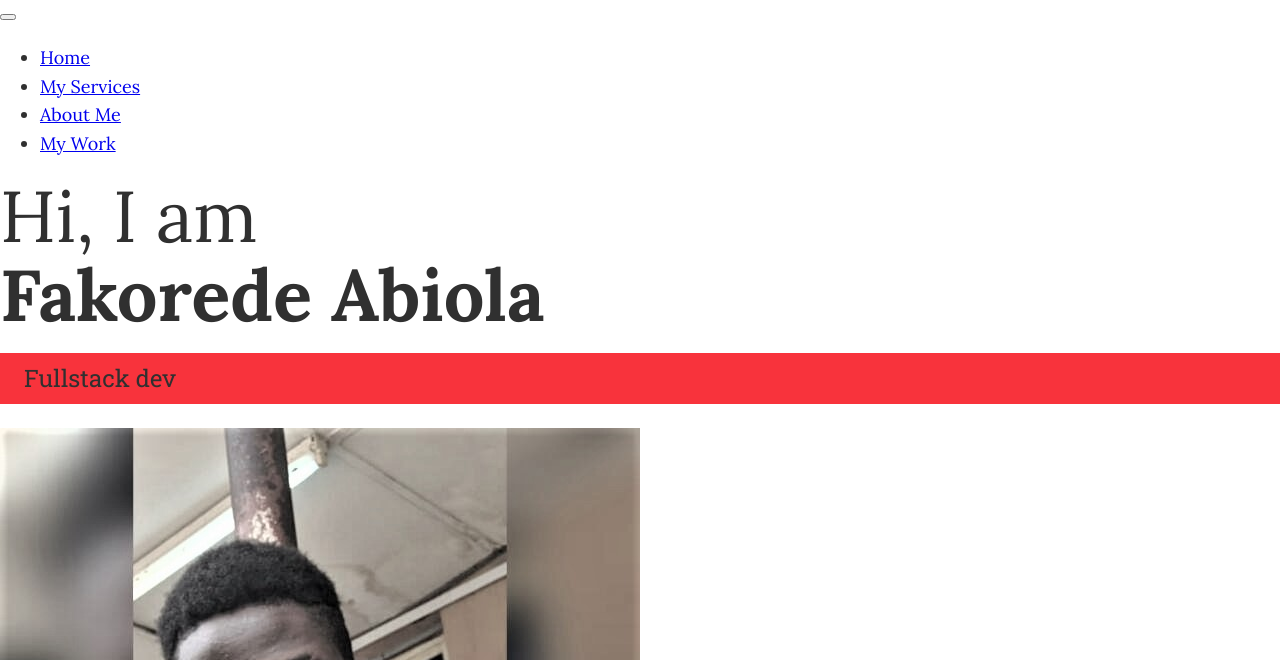
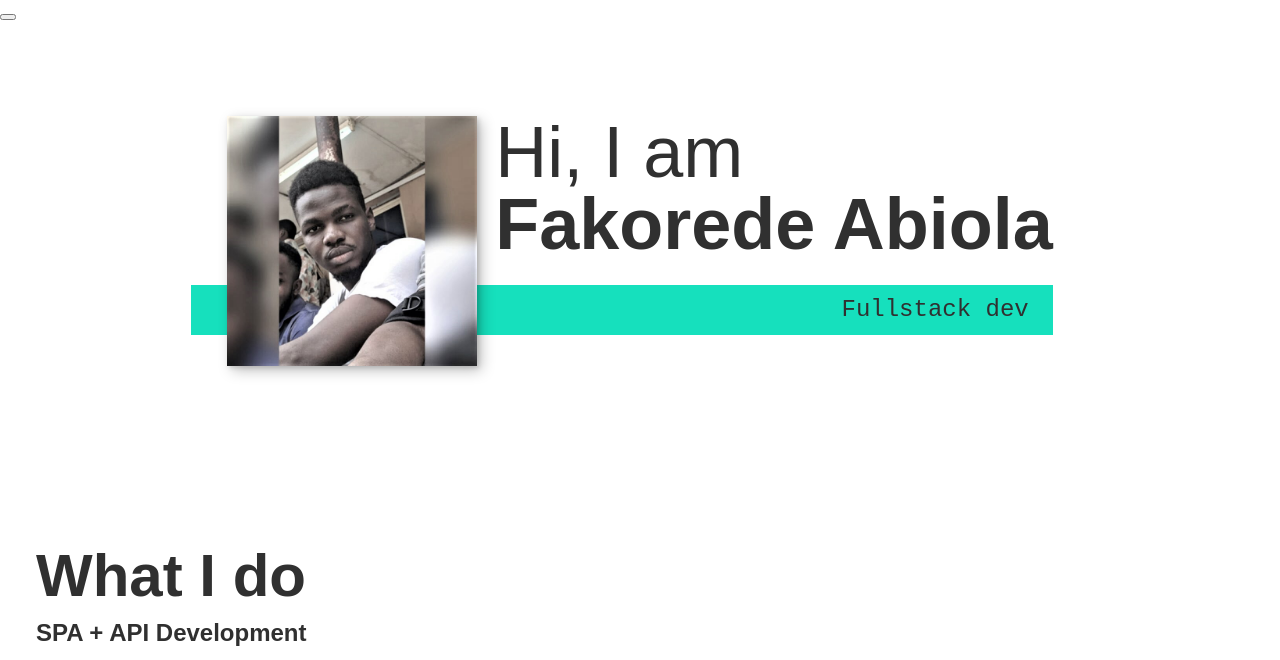
Before and after one commit to Fakorede/former-portfolio, a plain HTML site: page index.html in a window 1280 px wide. Shown: the part 101-761 px from the top of the page. Drawn offline with nearby package versions, Linux system fonts and the light colour scheme.

Commit message:
setting up the intro section

```diff
--- a/css/style.css
+++ b/css/style.css
@@ -4,22 +4,26 @@
   box-sizing: border-box;
 }
 
-/* Custom Properties */
+/* Custom Properties, update these for your own design */
+
 :root {
-  --ff-primary: "Lora", serif;
-  --ff-secondary: "Roboto Slab", serif;
+  --ff-primary: "Source Sans Pro", sans-serif;
+  --ff-secondary: "Source Code Pro", monospace;
 
-  --fw-reg: 400;
-  --fw-bold: 700;
+  --fw-reg: 300;
+  --fw-bold: 900;
 
   --clr-light: #fff;
   --clr-dark: #303030;
-  --clr-accent: #f8333c;
+  --clr-accent: #16e0bd;
 
   --fs-h1: 3rem;
   --fs-h2: 2.25rem;
   --fs-h3: 1.25rem;
   --fs-body: 1rem;
+
+  --bs: 0.25em 0.25em 0.75em rgba(0, 0, 0, 0.25),
+    0.125em 0.125em 0.25em rgba(0, 0, 0, 0.15);
 }
 
 @media (min-width: 800px) {
@@ -33,11 +37,6 @@
 
 /* General styles */
 
-/* endable this to add smooth scrolling */
-/* html {
-    scroll-behavior: smooth;
-} */
-
 body {
   background: var(--clr-light);
   color: var(--clr-dark);
@@ -45,6 +44,10 @@ body {
   font-family: var(--ff-primary);
   font-size: var(--fs-body);
   line-height: 1.6;
+}
+
+section {
+  padding: 5em 2em;
 }
 
 img {
@@ -57,10 +60,11 @@ strong {
 }
 
 /* Typography */
+
 h1,
 h2,
 h3 {
-  line-height: 1.1;
+  line-height: 1;
   margin: 0;
 }
 
@@ -98,3 +102,49 @@ h3 {
   font-family: var(--ff-secondary);
   margin-bottom: 1em;
 }
+
+/* header */
+
+nav {
+  display: none;
+}
+
+/*  Intro section  */
+
+.intro {
+  position: relative;
+}
+
+.intro__img {
+  box-shadow: var(--bs);
+}
+
+@media (min-width: 600px) {
+  .intro {
+    display: grid;
+    width: min-content;
+    margin: 0 auto;
+    grid-column-gap: 1em;
+    grid-template-areas:
+      "img title"
+      "img subtitle";
+    grid-template-columns: min-content max-content;
+  }
+
+  .intro__img {
+    grid-area: img;
+    min-width: 250px;
+    position: relative;
+    z-index: 2;
+  }
+
+  .section__subtitle--intro {
+    align-self: start;
+    grid-column: -1 / 1;
+    grid-row: 2;
+    text-align: right;
+    position: relative;
+    left: -1.5em;
+    width: calc(100% + 1.5em);
+  }
+}
--- a/index.html
+++ b/index.html
@@ -53,7 +53,11 @@
         Hi, I am <strong>Fakorede Abiola</strong>
       </h1>
       <p class="section__subtitle section__subtitle--intro">Fullstack dev</p>
-      <img src="img/fabdev-01.jpg" alt="a picture of Fakorede Abiola" />
+      <img
+        src="img/fabdev-01.jpg"
+        alt="a picture of Fakorede Abiola"
+        class="intro__img"
+      />
     </section>
 
     <!-- My Services-->
```
